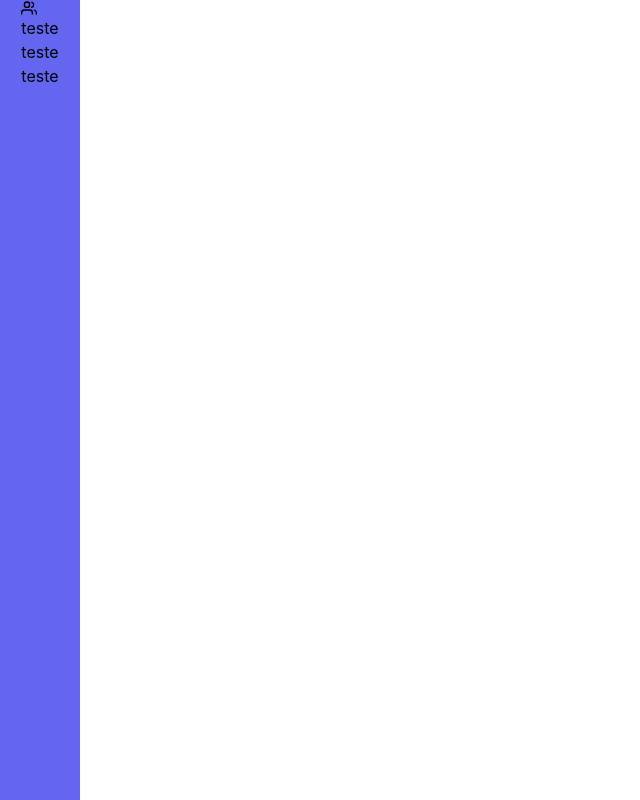
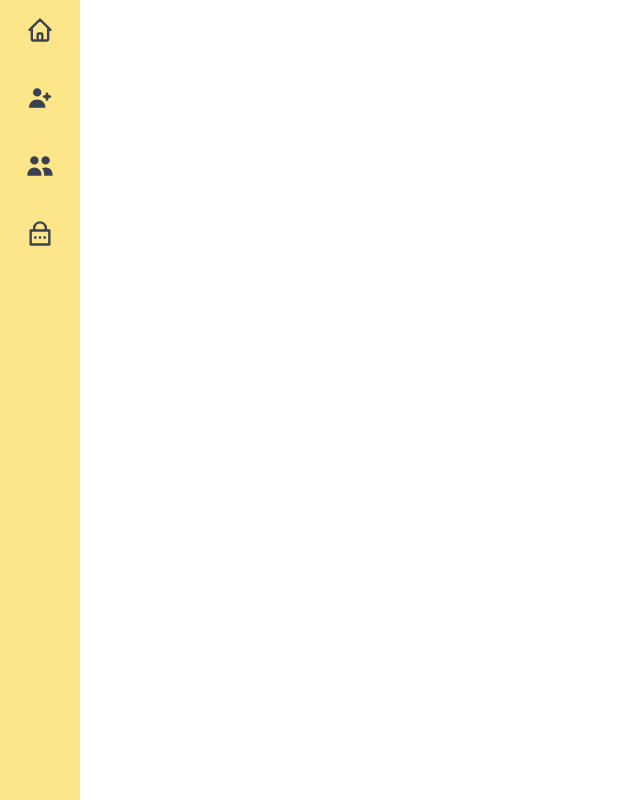
Before and after one commit to hastalamuerteg/mates, a Next.js app: page / in a window 1280 px wide. Shown: the whole page, without its empty margins (0-640 px from the left). Built offline with nearby package versions, Linux system fonts and the light colour scheme.

Commit message:
working on sidemenu

```diff
--- a/components/SideMenu.tsx
+++ b/components/SideMenu.tsx
@@ -1,16 +1,57 @@
+import Link from "next/link";
 import SideMenuItems from "./SideMenuItems";
-import { FiUsers as AllUsersIcon } from "react-icons/fi";
+import {
+  HiOutlineHome as HomeIcon,
+  HiUserAdd as NewUserIcon,
+  HiUsers as AllUsers,
+} from "react-icons/hi";
+
+import { RiLockPasswordLine as ChangePassword } from "react-icons/ri";
+
+export const basicGlobalStyles = {
+  flexColumnContainer: "flex flex-col text-center items-center",
+  iconsSize: "28",
+  iconsColor: "text-gray-700",
+};
+
+const { iconsColor, iconsSize } = basicGlobalStyles;
 
 export default function SideMenu() {
   return (
-    <nav className="flex flex-col justify-start items-center bg-indigo-500 w-20 h-screen">
-      <ul>
-        <SideMenuItems>
-          <AllUsersIcon />
-        </SideMenuItems>
-        <SideMenuItems>teste</SideMenuItems>
-        <SideMenuItems>teste</SideMenuItems>
-        <SideMenuItems>teste</SideMenuItems>
+    <nav
+      className={`${basicGlobalStyles.flexColumnContainer} bg-yellow-200 p-4 w-20 h-screen shadow-xxl`}
+    >
+      <ul className={`${basicGlobalStyles.flexColumnContainer} space-y-10`}>
+        <Link href="/">
+          <a>
+            <SideMenuItems>
+              <HomeIcon size={iconsSize} className={`${iconsColor} `} />
+            </SideMenuItems>
+          </a>
+        </Link>
+        <Link href="./users/new-user">
+          <a>
+            <SideMenuItems>
+              <NewUserIcon size={iconsSize} className={`${iconsColor} `} />
+            </SideMenuItems>
+          </a>
+        </Link>
+
+        <Link href="./users/all-users">
+          <a>
+            <SideMenuItems>
+              <AllUsers size={iconsSize} className={`${iconsColor} `} />
+            </SideMenuItems>
+          </a>
+        </Link>
+
+        <Link href="./actions/change-password">
+          <a>
+            <SideMenuItems>
+              <ChangePassword size={iconsSize} className={`${iconsColor} `} />
+            </SideMenuItems>
+          </a>
+        </Link>
       </ul>
     </nav>
   );
--- a/components/SideMenuItems.tsx
+++ b/components/SideMenuItems.tsx
@@ -1,5 +1,9 @@
-type ListItem = string | JSX.Element;
+import { ReactNode } from "react";
 
-export default function SideMenuItems({ children }: { children: ListItem }) {
-  return <li>{children}</li>;
+type Props = {
+  children: ReactNode;
+};
+
+export default function SideMenuItems({ children }: Props) {
+  return <li className="">{children}</li>;
 }
--- /dev/null
+++ b/pages/actions/change-password.tsx
@@ -0,0 +1,3 @@
+export default function ChangePassword() {
+  return <div>ChangePassword</div>;
+}
--- /dev/null
+++ b/pages/users/all-users.tsx
@@ -0,0 +1,3 @@
+export default function AllUsers() {
+  return <div>AllUsers</div>;
+}
--- /dev/null
+++ b/pages/users/new-user.tsx
@@ -0,0 +1,3 @@
+export default function NewUser() {
+  return <div>newUser</div>;
+}
```
